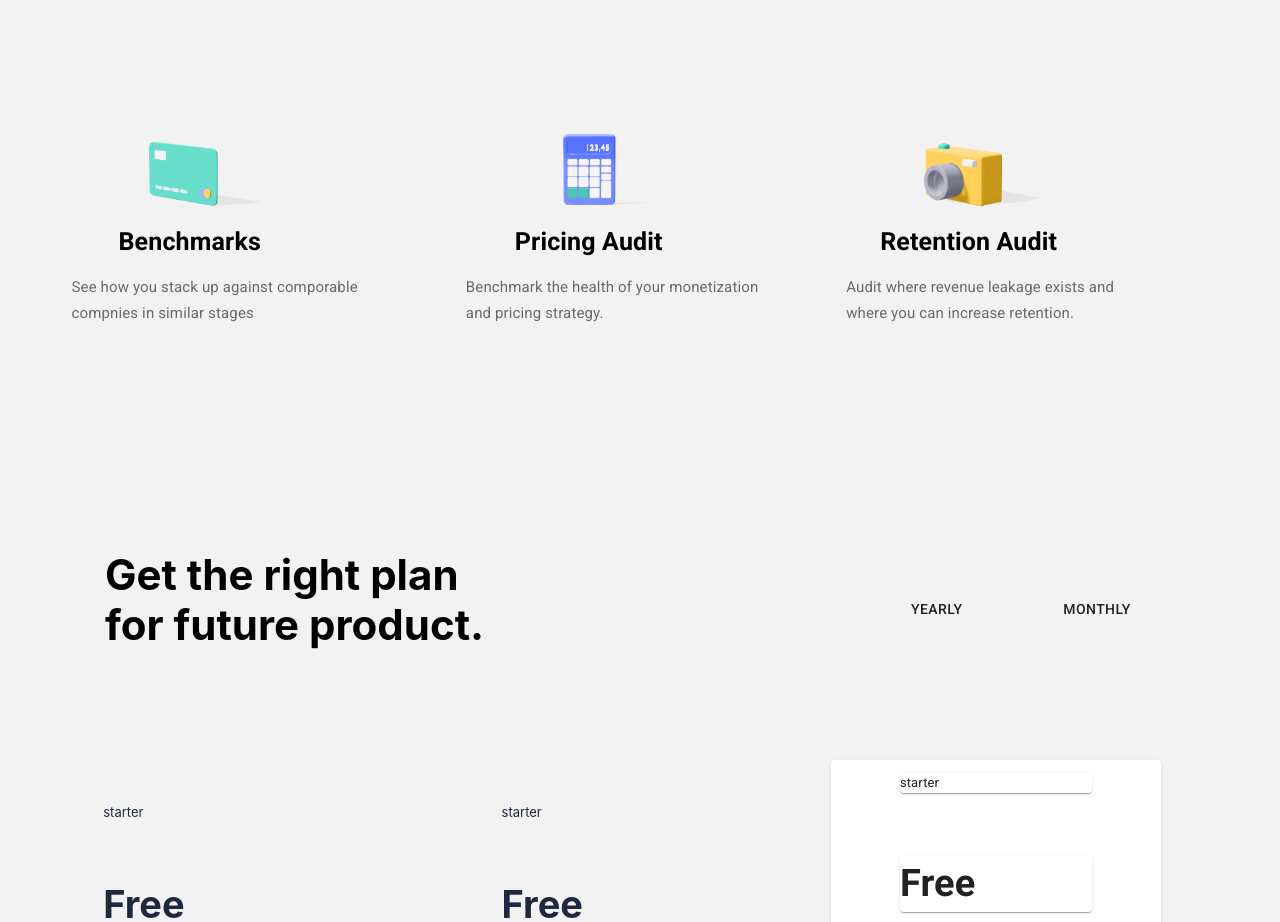
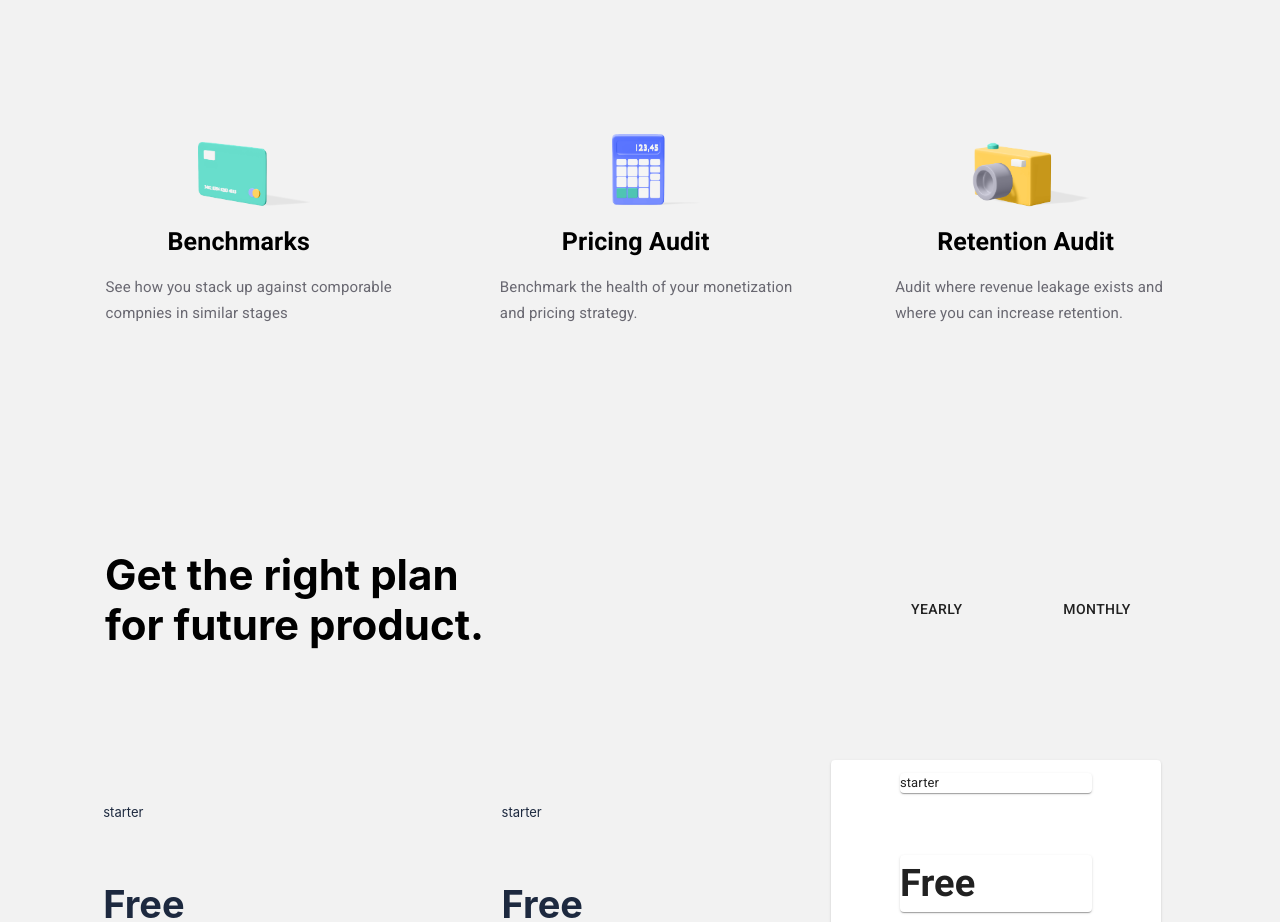
Before and after one commit to Mamoor000khan/Logoipsum-react-app, a React (Create React App) app: page / in a window 1280 px wide. Shown: the part 2165-3087 px from the top of the page. Built offline with nearby package versions, Linux system fonts and the light colour scheme.

Commit message:
fixes pricing pack

```diff
--- a/src/components/package/packageplans.js
+++ b/src/components/package/packageplans.js
@@ -12,7 +12,7 @@ import Cam from '../../assets/img/cam.png';
 const useStyles = makeStyles((theme) => ({
   img: {
     width: '151px',
-    marginLeft:'30px',
+    marginLeft:'79px',
        },
       }
      )
@@ -27,11 +27,11 @@ export default function PackgagePlans() {
           <Grid item xs={4} style={{marginTop:'125px'}} >
               <img alt='' src={Card} className={classes.img}/>
             <Typography>
-              <b style={{marginLeft:'30px',fontSize:'25px'}}
+              <b style={{marginLeft:'79px',fontSize:'25px'}}
                  >Benchmarks
               </b>
             </Typography>
-            <Typography style={{width:'288px', fontSize:'15px', marginLeft:'-17px',
+            <Typography style={{width:'288px', fontSize:'15px', marginLeft:'17px',
                                color:'#696871', marginTop:'13px', lineHeight:'26px'}}>
                 See how you stack up against comporable compnies in similar stages
             </Typography>
@@ -40,11 +40,11 @@ export default function PackgagePlans() {
           <Grid item xs={4} style={{marginTop:'125px'}}>
               <img alt='' src={Calc} className={classes.img}/>
             <Typography>
-               <b style={{marginLeft:'32px',fontSize:'25px'}}
+               <b style={{marginLeft:'79px',fontSize:'25px'}}
                   >Pricing Audit
                </b>
             </Typography>
-            <Typography style={{width:'307px', fontSize:'15px', marginLeft:'-17px',
+            <Typography style={{width:'307px', fontSize:'15px', marginLeft:'17px',
                                color:'#696871', marginTop:'13px', lineHeight:'26px'}}>
                  Benchmark the health of your monetization and pricing strategy.
             </Typography>
@@ -53,11 +53,11 @@ export default function PackgagePlans() {
            <Grid item xs={4} style={{marginTop:'125px'}}>
                 <img alt='' src={Cam} className={classes.img}/>
               <Typography>
-                 <b style={{marginLeft:'3px',fontSize:'25px'}}
+                 <b style={{marginLeft:'60px',fontSize:'25px'}}
                    >Retention Audit
                   </b>
               </Typography>
-              <Typography style={{width:'288px', fontSize:'15px', marginLeft:'-31px',
+              <Typography style={{width:'288px', fontSize:'15px', marginLeft:'18px',
                                color:'#696871', marginTop:'13px', lineHeight:'26px'}}>
                   Audit where revenue leakage exists and where you can increase
                   retention.
```
